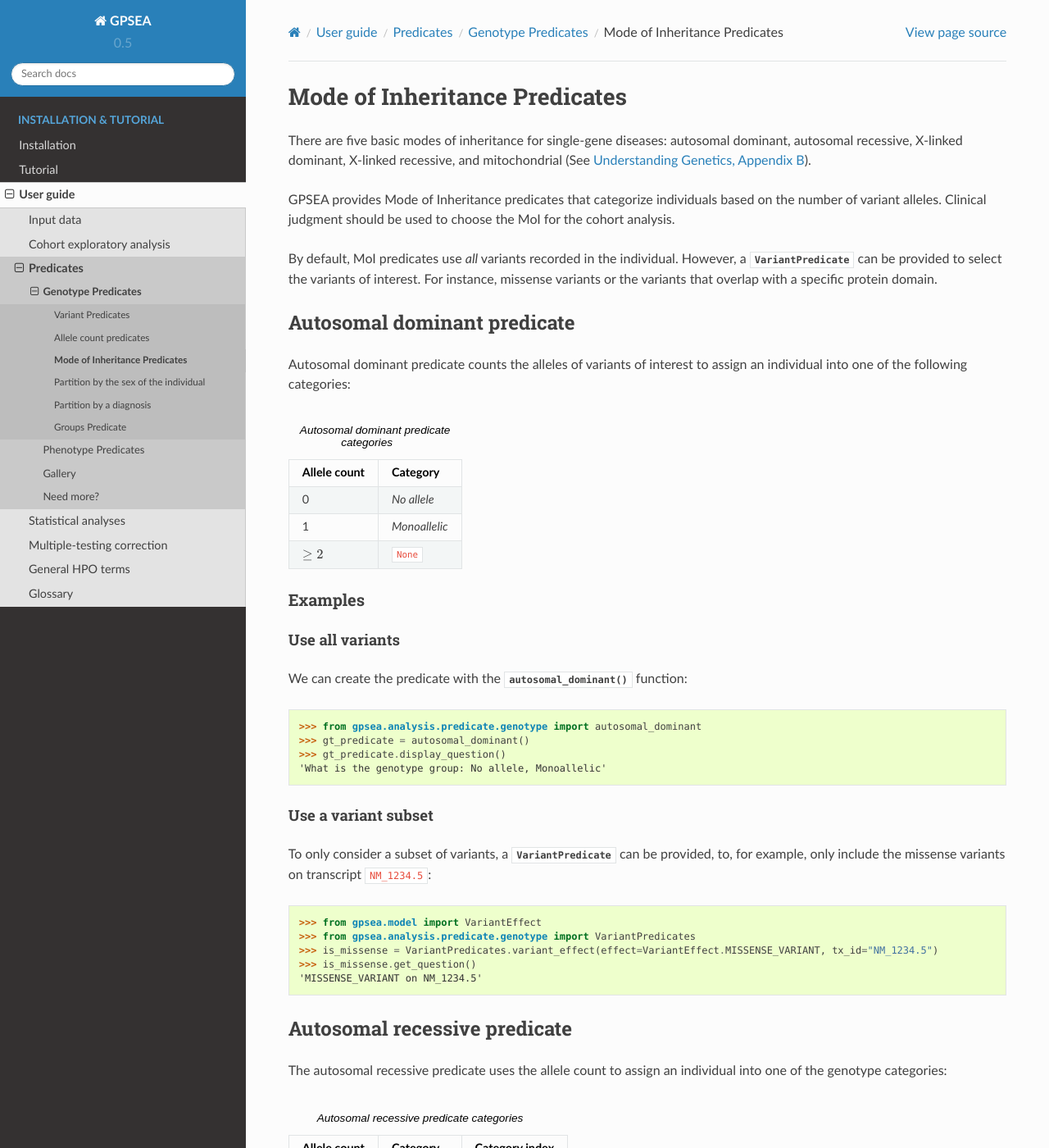
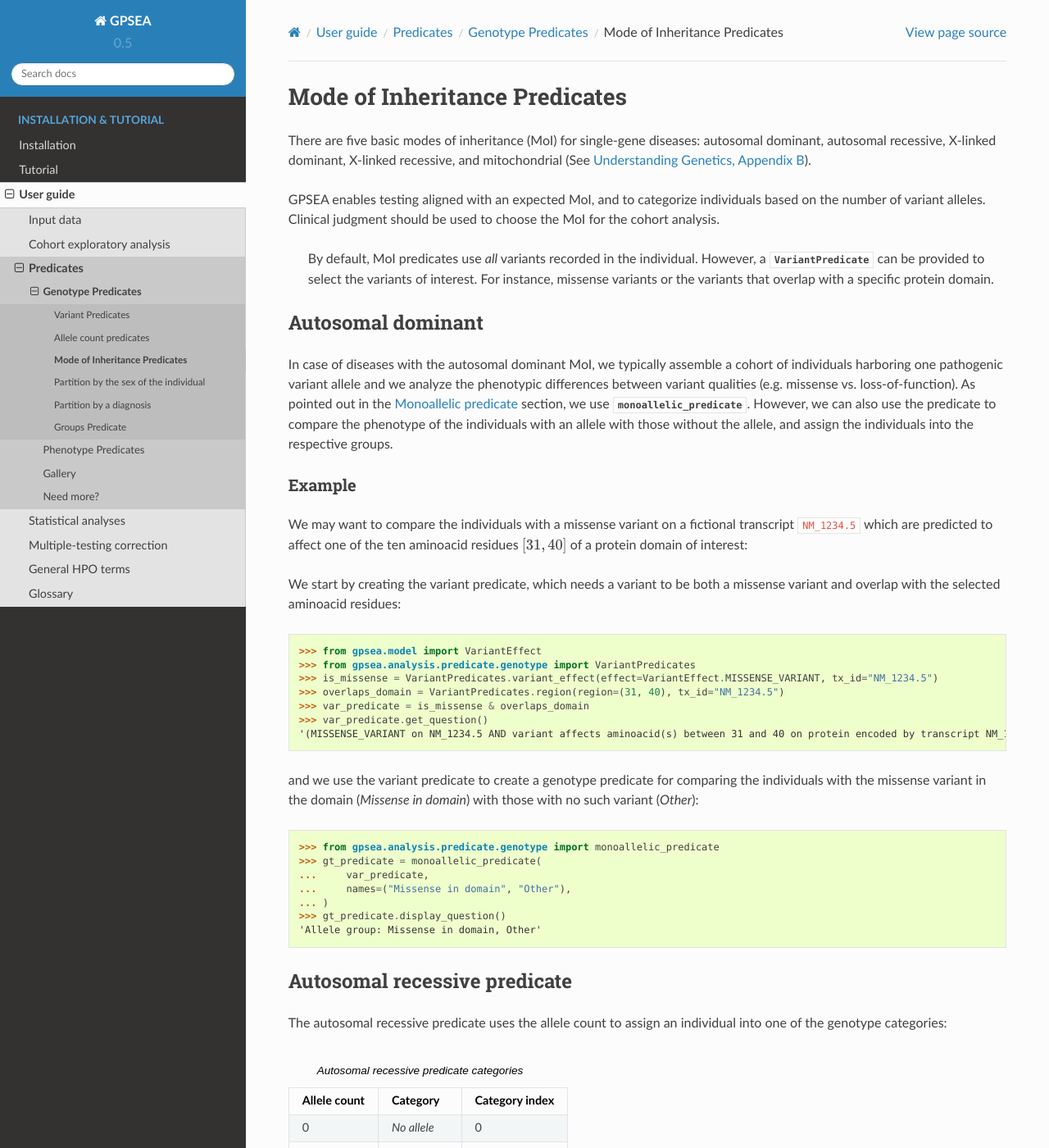
Before and after one commit to monarch-initiative/gpsea, a Sphinx documentation site: the page built from docs/user-guide/predicates/mode_of_inheritance_predicate.rst, in a window 1280 px wide and 1400 px high. Shown: the whole window at 82% size. Built offline with Sphinx 7.4.7 and the Read the Docs theme 2.0.0, drawn with Linux system fonts in a browser that asks for light colours; pages that are not in the unit, such as notebooks, are missing from menus.

Commit message:
Update AD user guide, allow `region` predicate to take the coordinates directly.

```diff
--- a/docs/user-guide/predicates/mode_of_inheritance_predicate.rst
+++ b/docs/user-guide/predicates/mode_of_inheritance_predicate.rst
@@ -4,66 +4,65 @@
 Mode of Inheritance Predicates
 ==============================
 
-There are five basic modes of inheritance for single-gene diseases: autosomal dominant,
+There are five basic modes of inheritance (MoI) for single-gene diseases: autosomal dominant,
 autosomal recessive, X-linked dominant, X-linked recessive, and mitochondrial
 (See `Understanding Genetics, Appendix B <https://www.ncbi.nlm.nih.gov/books/NBK132145/>`_).
 
-GPSEA provides Mode of Inheritance predicates that categorize individuals
+GPSEA enables testing aligned with an expected MoI, and to categorize individuals
 based on the number of variant alleles. Clinical judgment should be used to choose the MoI
 for the cohort analysis.
 
-By default, MoI predicates use *all* variants recorded in the individual.
-However, a :class:`~gpsea.analysis.predicate.genotype.VariantPredicate`
-can be provided to select the variants of interest. For instance, missense variants
-or the variants that overlap with a specific protein domain.
+..
+
+    By default, MoI predicates use *all* variants recorded in the individual.
+    However, a :class:`~gpsea.analysis.predicate.genotype.VariantPredicate`
+    can be provided to select the variants of interest. For instance, missense variants
+    or the variants that overlap with a specific protein domain.
 
 
-.. _autosomal-dominant-predicate:
+.. _autosomal-dominant-moi:
 
-****************************
-Autosomal dominant predicate
-****************************
+******************
+Autosomal dominant
+******************
 
-Autosomal dominant predicate counts the alleles of variants of interest
-to assign an individual into one of the following categories:
-
-.. table:: Autosomal dominant predicate categories
-
-    +------------------+----------------+
-    |   Allele count   |  Category      |
-    +==================+================+
-    |   0              |  `No allele`   |
-    +------------------+----------------+
-    |   1              |  `Monoallelic` |
-    +------------------+----------------+
-    |   :math:`\ge 2`  |  ``None``      |
-    +------------------+----------------+
-
-Examples
-========
-
-Use all variants
-----------------
-
-We can create the predicate with the :func:`~gpsea.analysis.predicate.genotype.autosomal_dominant` function:
-
->>> from gpsea.analysis.predicate.genotype import autosomal_dominant
->>> gt_predicate = autosomal_dominant()
->>> gt_predicate.display_question()
-'What is the genotype group: No allele, Monoallelic'
+In case of diseases with the autosomal dominant MoI, we typically assemble a cohort of individuals
+harboring one pathogenic variant allele and we analyze the phenotypic differences between variant qualities
+(e.g. missense vs. loss-of-function). As pointed out in the :ref:`monoallelic-predicate` section,
+we use :class:`~gpsea.analysis.predicate.genotype.monoallelic_predicate`.
+However, we can also use the predicate to compare the phenotype of the individuals with an allele
+with those without the allele, and assign the individuals into the respective groups.
 
 
-Use a variant subset
---------------------
+Example
+=======
 
-To only consider a subset of variants, a :class:`~gpsea.analysis.predicate.genotype.VariantPredicate` can be provided,
-to, for example, only include the missense variants on transcript ``NM_1234.5``:
+We may want to compare the individuals with a missense variant on a fictional transcript ``NM_1234.5``
+which are predicted to affect one of the ten aminoacid residues :math:`[31, 40]` of a protein domain of interest:
+
+We start by creating the variant predicate, which needs a variant to be both a missense variant
+and overlap with the selected aminoacid residues:
 
 >>> from gpsea.model import VariantEffect
 >>> from gpsea.analysis.predicate.genotype import VariantPredicates
 >>> is_missense = VariantPredicates.variant_effect(effect=VariantEffect.MISSENSE_VARIANT, tx_id="NM_1234.5")
->>> is_missense.get_question()
-'MISSENSE_VARIANT on NM_1234.5'
+>>> overlaps_domain = VariantPredicates.region(region=(31, 40), tx_id="NM_1234.5")
+>>> var_predicate = is_missense & overlaps_domain
+>>> var_predicate.get_question()
+'(MISSENSE_VARIANT on NM_1234.5 AND variant affects aminoacid(s) between 31 and 40 on protein encoded by transcript NM_1234.5)'
+
+
+and we use the variant predicate to create a genotype predicate for comparing the individuals with the
+missense variant in the domain (`Missense in domain`) with those with no such variant (`Other`):
+
+>>> from gpsea.analysis.predicate.genotype import monoallelic_predicate
+>>> gt_predicate = monoallelic_predicate(
+...     var_predicate,
+...     names=("Missense in domain", "Other"),
+... )
+>>> gt_predicate.display_question()
+'Allele group: Missense in domain, Other'
+
 
 
 .. _autosomal-recessive-predicate:
```
Also changed, not shown: 2 other files.
